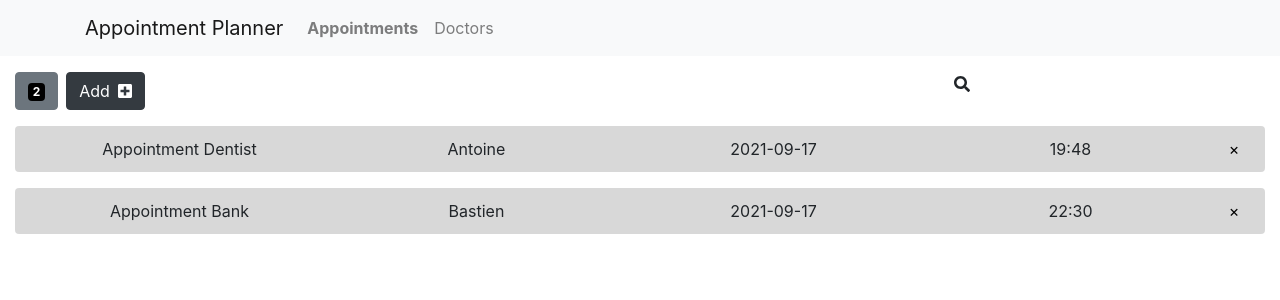
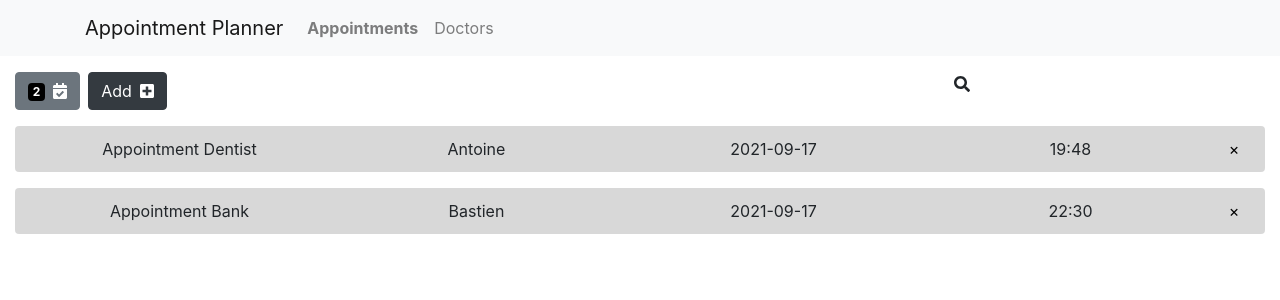
Before and after one commit to antoineGH/react_appointment_hospital, a React (Create React App) app: page /appointments in a window 1280 px wide. Shown: the top 300 px of the page. Built offline with nearby package versions, Linux system fonts and the light colour scheme.

Commit message:
fontawesome countelement

```diff
--- a/src/components/countElement/CountElement.js
+++ b/src/components/countElement/CountElement.js
@@ -1,6 +1,10 @@
 import React from 'react'
 import { Button, Badge, OverlayTrigger, Tooltip } from 'react-bootstrap'
 import './CountElement.css'
+import { FontAwesomeIcon } from '@fortawesome/react-fontawesome'
+import { library } from '@fortawesome/fontawesome-svg-core'
+import { fas } from '@fortawesome/free-solid-svg-icons'
+library.add(fas)
 
 export default function CountElement(props) {
 	const { title, count } = props
@@ -17,6 +21,7 @@ export default function CountElement(props) {
 			<OverlayTrigger placement='bottom' delay={{ show: 250, hide: 400 }} overlay={renderTooltip}>
 				<Button variant='secondary'>
 					<Badge className='badge'>{count}</Badge>
+					<FontAwesomeIcon className='ml-2' size='1x' icon={['fas', title === 'Appointment' ? 'calendar-check' : 'address-book']} />
 				</Button>
 			</OverlayTrigger>
 		</>
```
